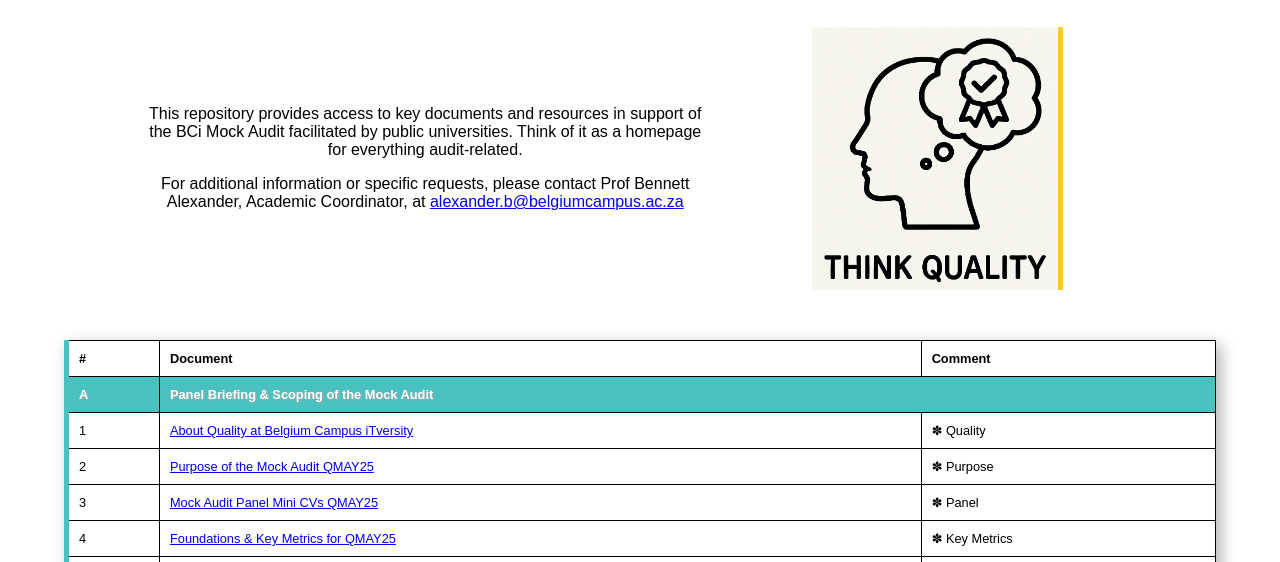
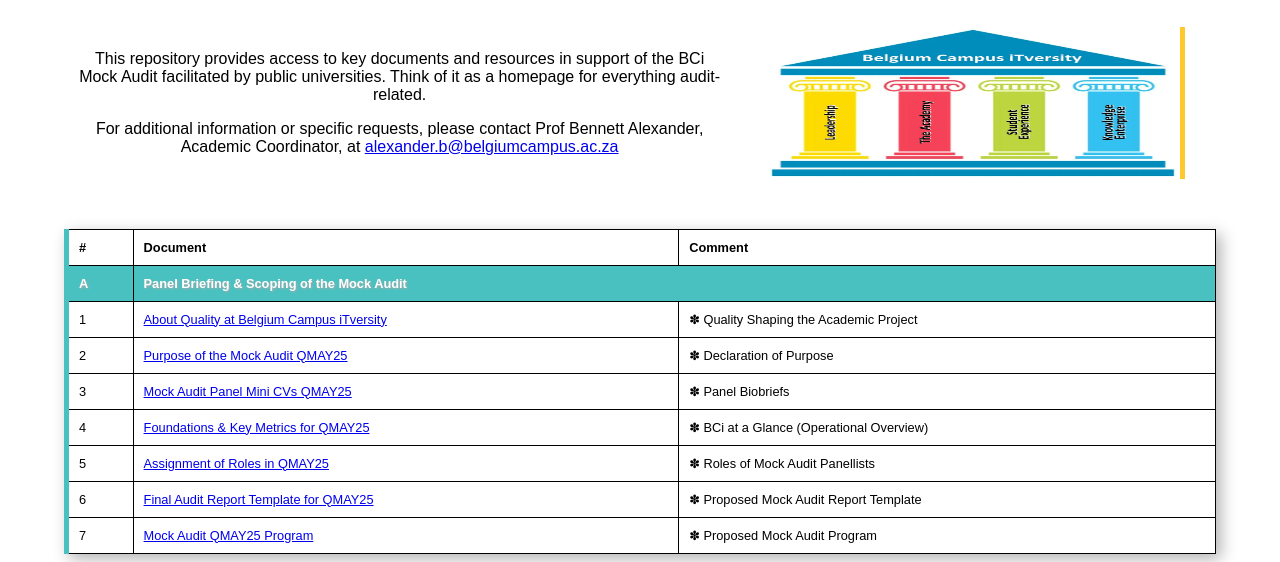
Before and after one commit to profbenalex/QMAY25, a plain HTML site: page index.html in a window 1280 px wide. Shown: the part 238-800 px from the top of the page. Drawn offline with Linux system fonts and the light colour scheme.

Commit message:
Add files via upload

```diff
--- a/index.html
+++ b/index.html
@@ -5,7 +5,7 @@
     <meta charset="UTF-8">
     <meta name="viewport" content="width=device-width,
       initial-scale=1.0">
-    <title>QREV</title>
+    <title>QMAY25</title>
     <style>
 body {
   background-image: url('watermark.jpg');
@@ -39,7 +39,7 @@ body {
   align-items: center;
   padding: 20px;
   text-align: center;
-  width: 80%;
+  width: 90%;
   margin: auto;
 }
 .text {
@@ -51,7 +51,7 @@ body {
   padding: 10px;
 }
 .image img {
-  width: 60%;
+  width: 90%;
   border-right: 5px solid #ffc82c;
 }
 table {
@@ -109,7 +109,8 @@ p {
           contact Prof Bennett Alexander, Academic Coordinator, at <a
             href="mailto:alexander.b@belgiumcampus.ac.za">alexander.b@belgiumcampus.ac.za</a></p>
       </div>
-      <div class="image"> <img src="thinkq.jpg" alt="Think Quality"></div>
+      <div class="image"> <img src="bci_pillars.jpg" alt="BCi Pillars"
+          width="207" height="152"></div>
     </div>
     <table width="100%" cellspacing="2" cellpadding="2" border="1">
       <tbody>
@@ -133,6 +134,15 @@ p {
           </td>
           <td valign="top"><a moz-do-not-send="true"
 href="https://belgiumcampusacza-my.sharepoint.com/:w:/g/personal/alexander_b_belgiumcampus_ac_za/ETF6QLBlMpJDtnfO56nrkzMBW55JalhAYSYTLkfy6esBaA?e=9xyDCK">About
+
+
+
+
+
+
+
+
+
               Quality at Belgium Campus iTversity</a><br>
           </td>
           <td valign="top"><span style="color: rgb(0, 0, 0);
@@ -145,13 +155,33 @@ href="https://belgiumcampusacza-my.sharepoint.com/:w:/g/personal/alexander_b_bel
               white-space: normal; background-color: rgb(255, 255, 255);
               text-decoration-thickness: initial; text-decoration-style:
               initial; text-decoration-color: initial; display: inline
-              !important; float: none;">✽ Quality</span></td>
+              !important; float: none;">✽ </span><span style="color:
+              rgb(0, 0, 0); font-family: Arial, sans-serif; font-size:
+              12.8px; font-style: normal; font-variant-ligatures:
+              normal; font-variant-caps: normal; font-weight: 400;
+              letter-spacing: normal; orphans: 2; text-align: left;
+              text-indent: 0px; text-transform: none; widows: 2;
+              word-spacing: 0px; -webkit-text-stroke-width: 0px;
+              white-space: normal; background-color: rgb(255, 255, 255);
+              text-decoration-thickness: initial; text-decoration-style:
+              initial; text-decoration-color: initial; display: inline
+              !important; float: none;">Quality Shaping the Academic
+              Project</span></td>
         </tr>
         <tr>
           <td valign="top">2<br>
           </td>
           <td valign="top"><a moz-do-not-send="true"
 href="https://belgiumcampusacza-my.sharepoint.com/:w:/g/personal/alexander_b_belgiumcampus_ac_za/EbDBNHw1vKxFtM8Ezm-ESYEBIZhF4tC2zcnSsP-r9NESbQ?e=7Ahok6">Purpose
+
+
+
+
+
+
+
+
+
               of the Mock Audit QMAY25</a><br>
           </td>
           <td valign="top"><span style="color: rgb(0, 0, 0);
@@ -164,13 +194,23 @@ href="https://belgiumcampusacza-my.sharepoint.com/:w:/g/personal/alexander_b_bel
               white-space: normal; background-color: rgb(255, 255, 255);
               text-decoration-thickness: initial; text-decoration-style:
               initial; text-decoration-color: initial; display: inline
-              !important; float: none;">✽ Purpose</span> </td>
+              !important; float: none;">✽ Declaration of Purpose</span>
+          </td>
         </tr>
         <tr>
           <td valign="top">3<br>
           </td>
           <td valign="top"><a moz-do-not-send="true"
 href="https://belgiumcampusacza-my.sharepoint.com/:w:/g/personal/alexander_b_belgiumcampus_ac_za/EfosDNC-XEJMj7yK7GRDddMBJnNE8hxpz_4f6bnu6xKR7w?e=P7fdKZ">Mock
+
+
+
+
+
+
+
+
+
               Audit Panel Mini CVs QMAY25</a><br>
           </td>
           <td valign="top"><span style="color: rgb(0, 0, 0);
@@ -183,13 +223,22 @@ href="https://belgiumcampusacza-my.sharepoint.com/:w:/g/personal/alexander_b_bel
               white-space: normal; background-color: rgb(255, 255, 255);
               text-decoration-thickness: initial; text-decoration-style:
               initial; text-decoration-color: initial; display: inline
-              !important; float: none;">✽ Panel</span> </td>
+              !important; float: none;">✽ </span>Panel Biobriefs </td>
         </tr>
         <tr>
           <td valign="top">4<br>
           </td>
           <td valign="top"><a moz-do-not-send="true"
 href="https://belgiumcampusacza-my.sharepoint.com/:w:/g/personal/alexander_b_belgiumcampus_ac_za/EQLpqd5LViZLrAFqiBrrl-IBmMxyKgYAqIniCHC499r64A?e=UMC4kV">Foundations
+
+
+
+
+
+
+
+
+
               &amp; Key Metrics for QMAY25</a><br>
           </td>
           <td valign="top"><span style="color: rgb(0, 0, 0);
@@ -202,13 +251,23 @@ href="https://belgiumcampusacza-my.sharepoint.com/:w:/g/personal/alexander_b_bel
               white-space: normal; background-color: rgb(255, 255, 255);
               text-decoration-thickness: initial; text-decoration-style:
               initial; text-decoration-color: initial; display: inline
-              !important; float: none;">✽ Key Metrics</span> </td>
+              !important; float: none;">✽ BCi at a Glance (Operational
+              Overview)</span> </td>
         </tr>
         <tr>
           <td valign="top">5<br>
           </td>
           <td valign="top"><a moz-do-not-send="true"
 href="https://belgiumcampusacza-my.sharepoint.com/:w:/g/personal/alexander_b_belgiumcampus_ac_za/EeDj7JYUvjdMng6uz9OBV9YBEx167i8r8fyDIj-USgPQkQ?e=pphDf9">Assignment
+
+
+
+
+
+
+
+
+
               of Roles in QMAY25</a><br>
           </td>
           <td valign="top"><span style="color: rgb(0, 0, 0);
@@ -221,13 +280,23 @@ href="https://belgiumcampusacza-my.sharepoint.com/:w:/g/personal/alexander_b_bel
               white-space: normal; background-color: rgb(255, 255, 255);
               text-decoration-thickness: initial; text-decoration-style:
               initial; text-decoration-color: initial; display: inline
-              !important; float: none;">✽ Roles</span> </td>
+              !important; float: none;">✽ Roles of Mock Audit Panellists</span>
+          </td>
         </tr>
         <tr>
           <td valign="top">6<br>
           </td>
           <td valign="top"><a moz-do-not-send="true"
 href="https://belgiumcampusacza-my.sharepoint.com/:w:/g/personal/alexander_b_belgiumcampus_ac_za/EXmXt_Gr9cNJpYKSvOuURWQB2szQ3_P5cpKhbAqYMXPKbA?e=vs2PvZ">Final
+
+
+
+
+
+
+
+
+
               Audit Report Template for QMAY25</a><br>
           </td>
           <td valign="top"><span style="color: rgb(0, 0, 0);
@@ -240,13 +309,23 @@ href="https://belgiumcampusacza-my.sharepoint.com/:w:/g/personal/alexander_b_bel
               white-space: normal; background-color: rgb(255, 255, 255);
               text-decoration-thickness: initial; text-decoration-style:
               initial; text-decoration-color: initial; display: inline
-              !important; float: none;">✽ Report</span> </td>
+              !important; float: none;">✽ Proposed Mock Audit Report
+              Template</span> </td>
         </tr>
         <tr>
           <td valign="top">7<br>
           </td>
           <td valign="top"><a moz-do-not-send="true"
 href="https://belgiumcampusacza-my.sharepoint.com/:w:/g/personal/alexander_b_belgiumcampus_ac_za/EY3yx67nPS5DmqtfCNZdN5kBDdmMVmzaUu3xj1ciMEJedg?e=pPtlEc">Mock
+
+
+
+
+
+
+
+
+
               Audit QMAY25 Program</a><br>
           </td>
           <td valign="top"><span style="color: rgb(0, 0, 0);
@@ -259,7 +338,7 @@ href="https://belgiumcampusacza-my.sharepoint.com/:w:/g/personal/alexander_b_bel
               white-space: normal; background-color: rgb(255, 255, 255);
               text-decoration-thickness: initial; text-decoration-style:
               initial; text-decoration-color: initial; display: inline
-              !important; float: none;">✽ Program<br>
+              !important; float: none;">✽ Proposed Mock Audit Program<br>
             </span></td>
         </tr>
       </tbody>
```
Also changed, not shown: bci_pillars.jpg (added).
